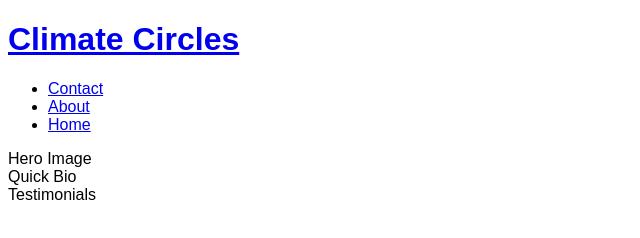
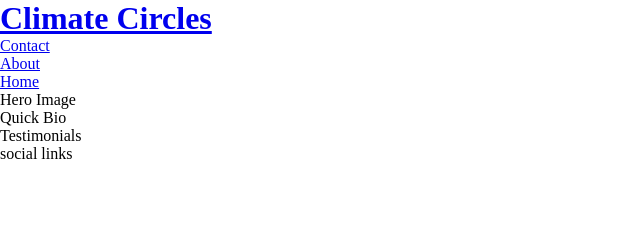
Before and after one commit to TeodoraAlina/climate-circles, a plain HTML site: page index.html in a window 1280 px wide. Shown: the whole page, without its empty margins (0-640 px from the left). Drawn offline with Linux system fonts and the light colour scheme.

Commit message:
Add google fonts and remove default margins, padding and borders

```diff
--- a/assets/css/style.css
+++ b/assets/css/style.css
@@ -1,3 +1,13 @@
+@import url('https://fonts.googleapis.com/css2?family=Oswald&family=Quicksand:wght@300&display=swap');
+
+* {
+    margin: 0;
+    padding: 0;
+    border: none;
+}
+
+
 body {
-    font-family: Arial;
+    font-family: 'Oswald, sans-serif';
+    font-weight: 400;
 }
--- a/index.html
+++ b/index.html
@@ -47,6 +47,9 @@
             <p></p>
         </div>
     </section>
+    <footer>
+        social links
+    </footer>
 
 </body>
 </html>
```
